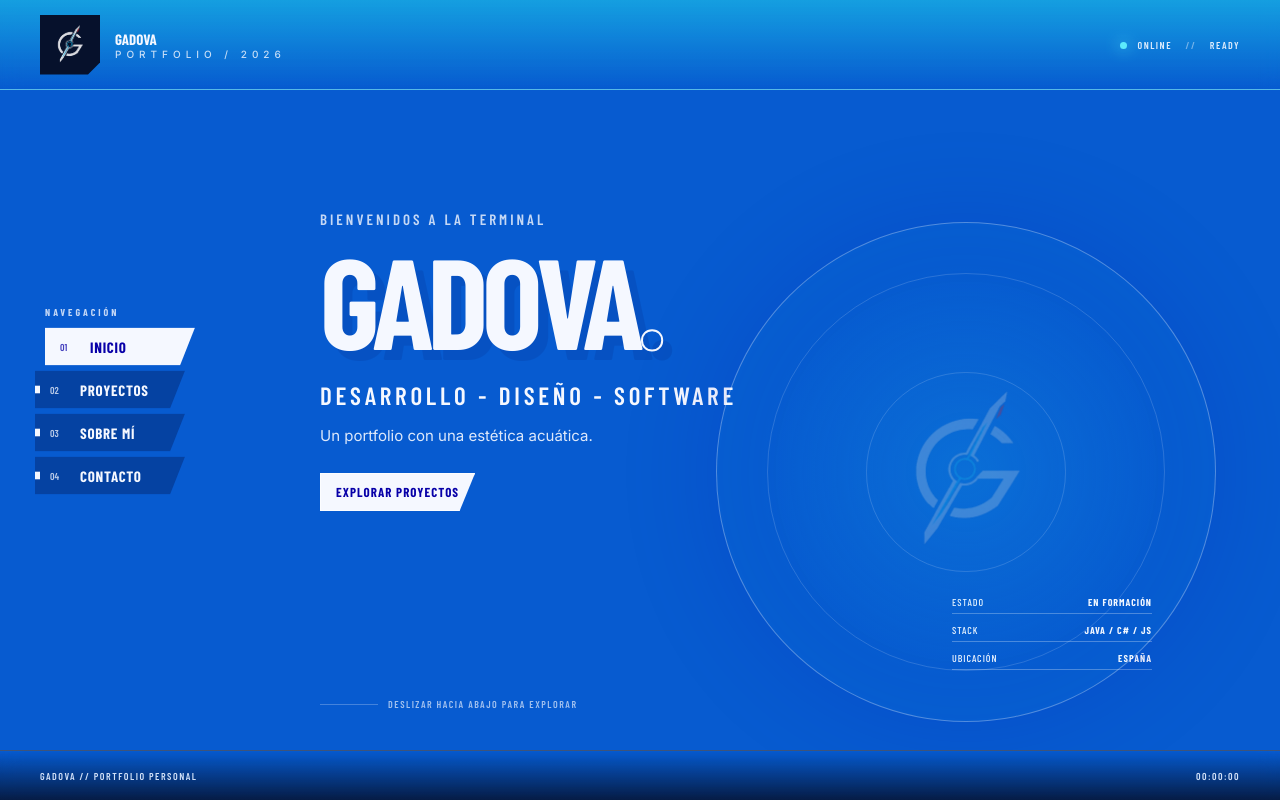
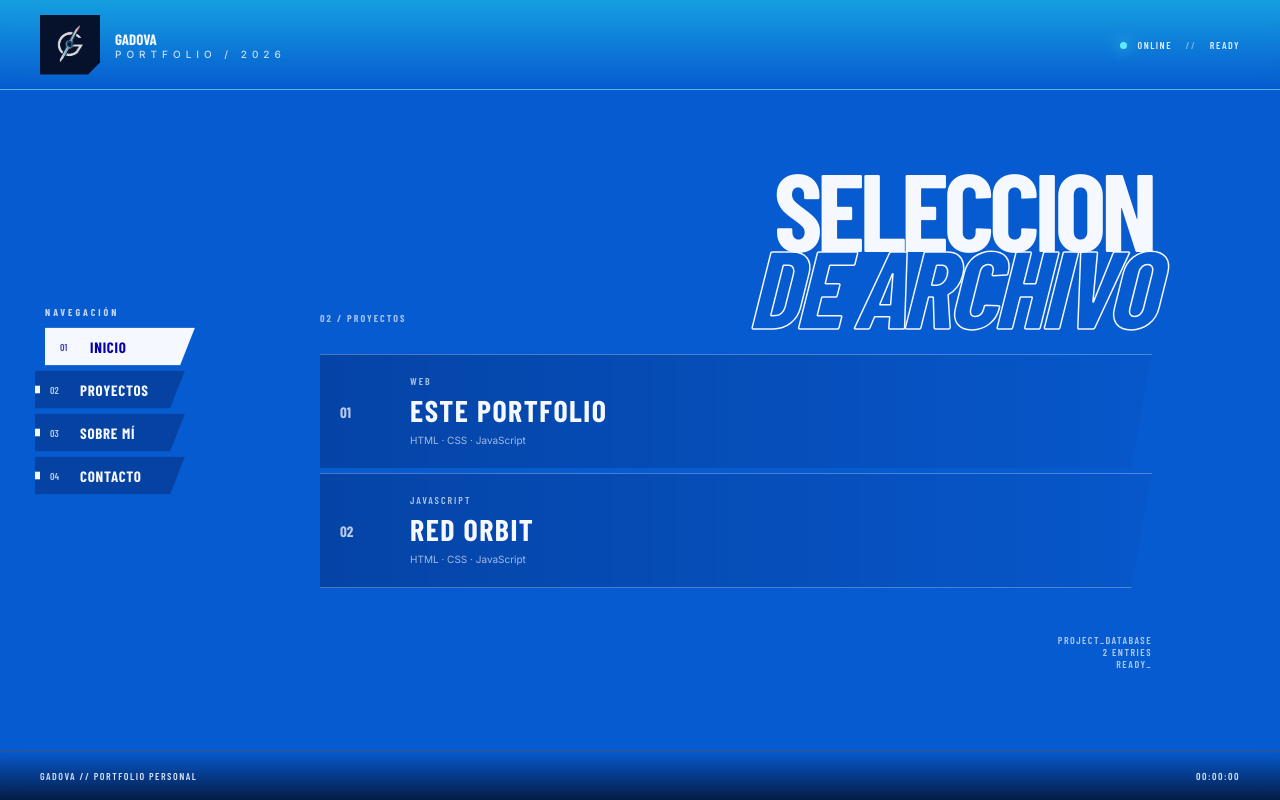
Before and after one commit to Gadova/gadova.github.io, a plain HTML site: page index.html in a window 1280 px wide. Shown: the top 800 px of the page. Drawn offline with nearby package versions, Linux system fonts and the light colour scheme; a web font is replaced by a local one.

Commit message:
proyects screen stylized

```diff
--- a/css/style.css
+++ b/css/style.css
@@ -244,6 +244,66 @@ main {
     transform: none; /* Elimina el desplazamiento inicial de la pantalla activa. */
     visibility: visible;
 }
+
+/* TÍTULOS DE LAS SECCIONES */
+/* Reglas específicas para las cabeceras reutilizables de Proyectos, Sobre mí y Contacto. */
+.seccion-titulo {
+    display: flex;
+    /* Coloca la etiqueta y el título en una misma fila. */
+
+    justify-content: space-between;
+    /* Sitúa ambos elementos en extremos opuestos. */
+
+    align-items: flex-end;
+    /* Alinea los elementos por su borde inferior. */
+
+    gap: 30px;
+    /* Mantiene una separación mínima entre ambos elementos. */
+
+    margin-bottom: 30px;
+    /* Separa la cabecera del contenido que aparece debajo. */
+
+    max-width: 1000px;
+    /* Evita que la cabecera se extienda demasiado en pantallas anchas. */
+}
+
+/* Etiqueta secundaria de la cabecera, por ejemplo, un número o una categoría. */
+.seccion-titulo > span {
+    font: 700 10px var(--fuentesDecorativas);
+    letter-spacing: .2em;
+    opacity: .65;
+    /* Su tamaño reducido y su menor opacidad la mantienen en segundo plano. */
+}
+
+/* Título principal de la sección, por ejemplo, PROYECTOS. */
+.seccion-titulo h2 {
+    font: 800 clamp(50px, 10vw, 110px)/.7 var(--fuentesDecorativas);
+    /* Adapta el tamaño entre 50 y 110px según el ancho de la ventana.
+       El valor .7 establece una altura de línea compacta. */
+
+    letter-spacing: -.05em;
+    /* Acerca las letras para reforzar el aspecto gráfico del título. */
+
+    text-align: right;
+    /* Alinea el texto a la derecha, independientemente de su contenedor. */
+
+    margin: 0;
+    /* Elimina el margen predeterminado del h2. */
+}
+
+/* Convierte el texto en letras sin relleno y con contorno blanco. */
+.seccion-titulo em {
+    font-style: italic;
+    /* Conserva la apariencia inclinada propia de em. */
+
+    color: transparent;
+    /* Hace transparente el relleno de las letras. */
+
+    -webkit-text-stroke: 1.5px var(--blanco);
+    /* Dibuja un contorno blanco de 1,5px alrededor de las letras. */
+}
+
+
     /*-----------------------------*/
 
     /* PORTADA */
@@ -409,6 +469,74 @@ main {
 
     /* PROYECTOS */
 
+    /* Contenedor que agrupa todas las tarjetas de proyectos. */
+    .proyectos-lista {
+        display: grid;
+        gap: 5px;
+        max-width: 1000px;
+    }
+
+    /* Estructura visual de cada tarjeta de proyecto. */
+    .proyectos-tarjeta-proyecto {
+        display: grid;
+        grid-template-columns: 70px 1fr;
+        align-items: center;
+        padding: 20px 20px;
+        border-top: 1px solid var(--bordes);
+        /* Separa visualmente las tarjetas mediante una línea superior. */
+        background: linear-gradient(90deg, rgba(0, 14, 70, .30), rgba(0, 20, 100, .05));
+        /* Crea un degradado horizontal: más oscuro a la izquierda y más suave a la derecha. */
+        clip-path: polygon(0 0, 100% 0, 97.5% 100%, 0 100%);
+        transition: .25s;
+
+        cursor: pointer;
+        /* Indica que las tarjetas son elementos interactivos. */
+
+    }
+    /* Añade una línea inferior a la última tarjeta para cerrar el listado. */
+    .proyectos-tarjeta-proyecto:last-child {
+        border-bottom: 1px solid var(--bordes)
+    }
+    /* Efecto al enfocar la tarjeta . */
+    .proyectos-tarjeta-proyecto:hover,
+    .proyectos-tarjeta-proyecto:focus-visible {
+        background: var(--blanco);
+        color: var(--azul-indigo);
+        transform: translateX(10px)
+    }
+    /* Número identificador de cada proyecto. */
+    .proyectos-tarjeta-numero {
+        font: 700 15px var(--fuentesDecorativas);
+        opacity: .75
+    }
+    /* Texto secundario de la tarjeta: categoría, tecnología o tipo de proyecto. */
+    .proyectos-tarjeta-info p {
+        font: 600 10px var(--fuentesDecorativas);
+        letter-spacing: .2em;
+        margin: 0 0 5px;
+        opacity: .7
+    }
+    /* Nombre principal del proyecto. */
+    .proyectos-tarjeta-info h3 {
+        font: 800 30px var(--fuentesDecorativas);
+        letter-spacing: .05em;
+        margin: 0
+    }
+    /* Información complementaria del proyecto. */
+    .proyectos-tarjeta-info span {
+        font-size: 10px;
+        opacity: .65
+    }
+    /* Elemento decorativo situado en la esquina inferior derecha de la pantalla. */
+    .proyectos-decoracion {
+        position: absolute;
+        right: 10vw;
+        bottom: 10vh;
+        text-align: right;
+        font: 600 10px var(--fuentesDecorativas);
+        letter-spacing: .15em;
+        opacity: .7
+    }
     /*-----------------------------*/
 
     /* SOBRE MÍ */
--- a/index.html
+++ b/index.html
@@ -38,7 +38,7 @@
     <!-- SECCIONES -->
     <main>
         <!-- INICIO -->
-        <section id="inicio" class="pantalla foco">
+        <section id="inicio" class="pantalla">
             <div class="portada">
                 <p class="portada-antetitulo">BIENVENIDOS A LA TERMINAL</p>
                 <h1 class="portada-nombre">GADOVA<span class="portada-nombre-decoracion">.</span></h1>
@@ -63,25 +63,25 @@
             </div>
         </section>
         <!-- PROYECTOS -->
-        <section id="proyectos" class="pantalla">
+        <section id="proyectos" class="pantalla foco">
             <div class="seccion-titulo">
                 <span>02 / PROYECTOS</span>
                 <h2>SELECCION<br><em>DE ARCHIVO</em></h2>
             </div>
 
             <div class="proyectos-lista">
-                <article class="tarjeta-proyecto" tarjeta-proyecto="portfolio">
-                    <div class="tarjeta-numero">01</div>
-                    <div class="tarjeta-info">
+                <article class="proyectos-tarjeta-proyecto" tarjeta-proyecto="portfolio">
+                    <div class="proyectos-tarjeta-numero">01</div>
+                    <div class="proyectos-tarjeta-info">
                         <p>WEB</p>
                         <h3>ESTE PORTFOLIO</h3>
                         <span>HTML · CSS · JavaScript</span>
                     </div>
                 </article>
 
-                <article class="tarjeta-proyecto" tarjeta-proyecto="redOrbit">
-                    <div class="tarjeta-numero">02</div>
-                    <div class="tarjeta-info">
+                <article class="proyectos-tarjeta-proyecto" tarjeta-proyecto="redOrbit">
+                    <div class="proyectos-tarjeta-numero">02</div>
+                    <div class="proyectos-tarjeta-info">
                         <p>JAVASCRIPT</p>
                         <h3>RED ORBIT</h3>
                         <span>HTML · CSS · JavaScript</span>
```
